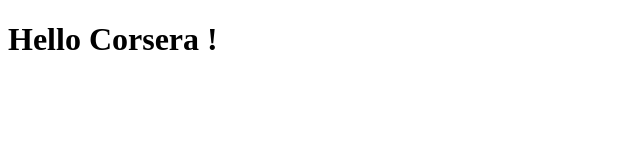
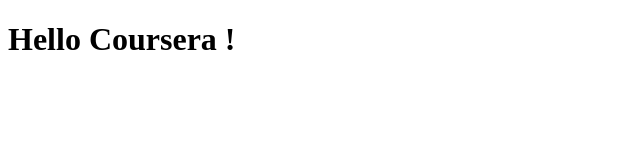
Before and after one commit to shreya-choudhary/coursera_test, a plain HTML site: page site/index.html in a window 1280 px wide. Shown: the full height of the page, 0-640 px from the left. Drawn offline with Linux system fonts and the light colour scheme.

Commit message:
small addition to our page content

```diff
--- a/site/index.html
+++ b/site/index.html
@@ -7,6 +7,6 @@
 	<title>Hello Corsera !</title>
 </head>
 <body>
-	<h1>Hello Corsera !</h1>
+	<h1>Hello Coursera !</h1>
 </body>
 </html>
```
